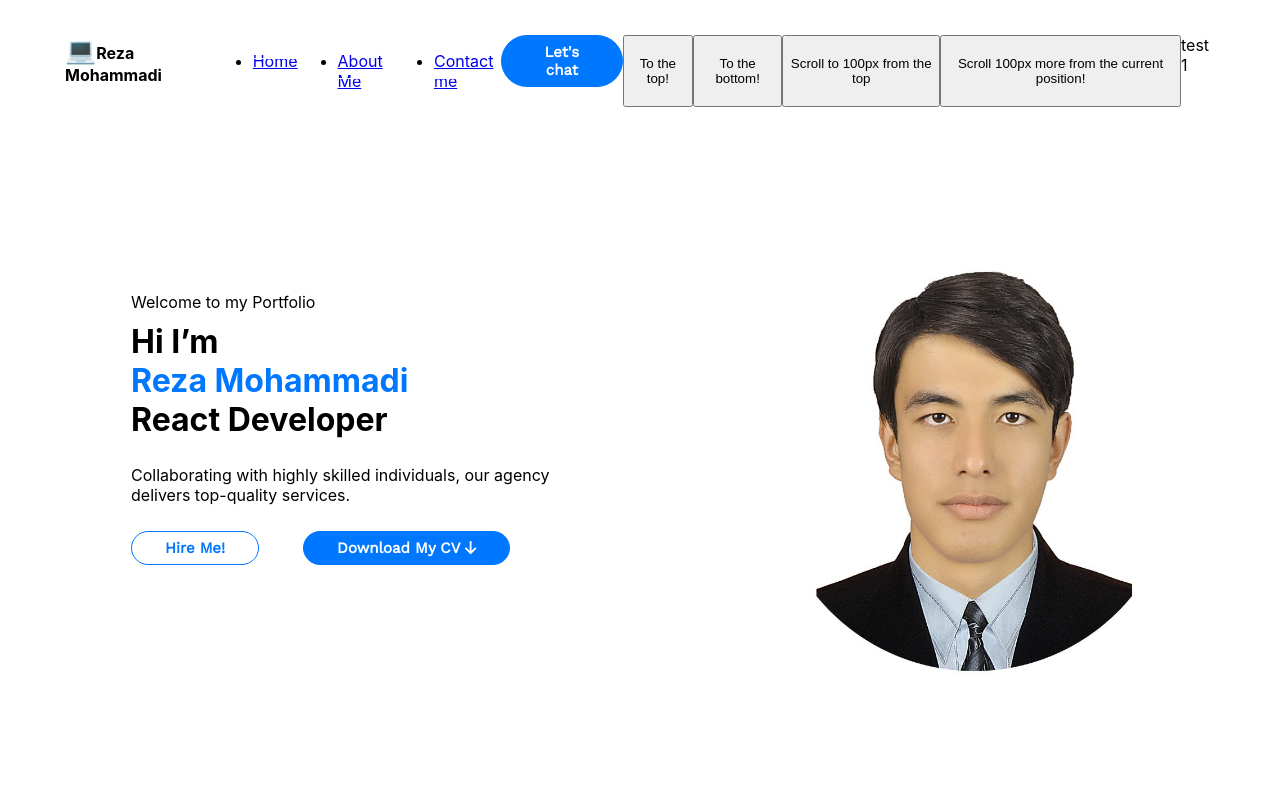
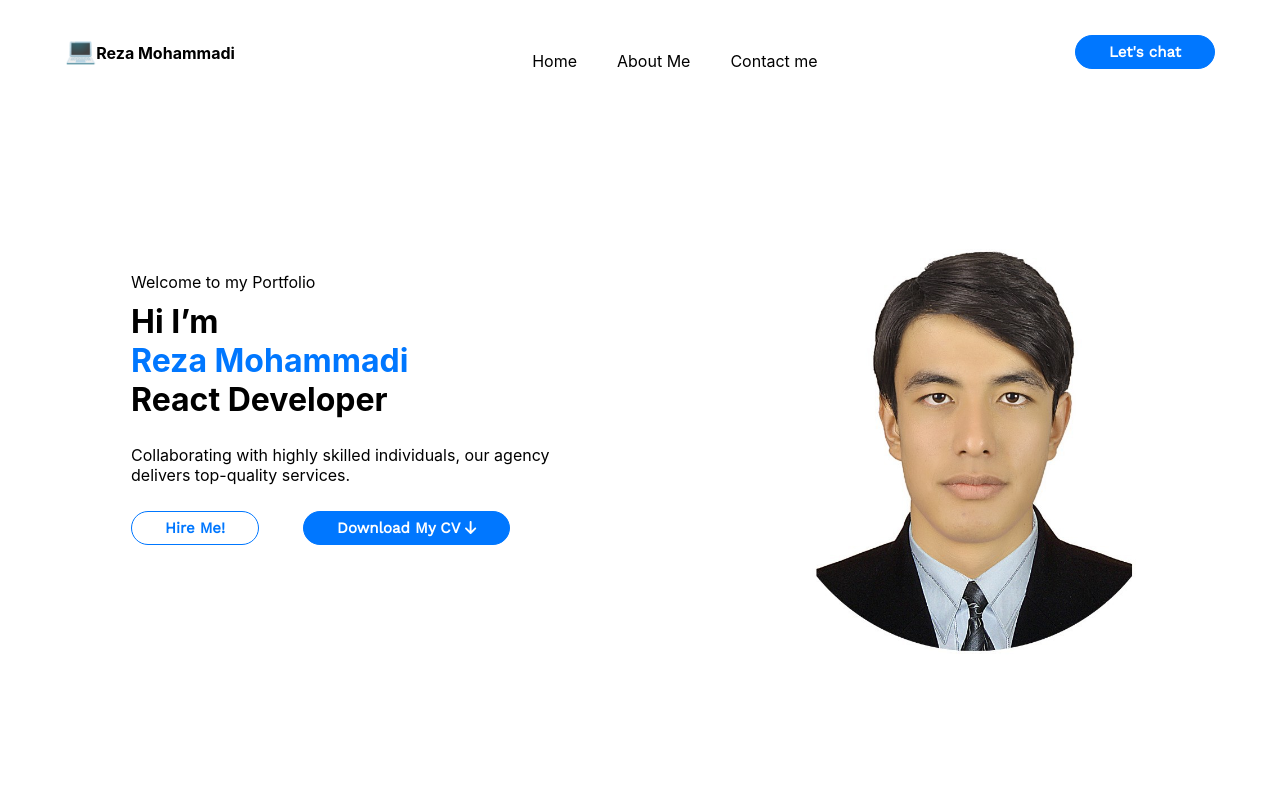
Before and after one commit to rezamohdev/my_portfolio, a React (Create React App) app: page / in a window 1280 px wide. Shown: the top 800 px of the page. Built offline with nearby package versions, Linux system fonts and the light colour scheme.

Commit message:
update: tags

```diff
--- a/src/components/Header/Header.css
+++ b/src/components/Header/Header.css
@@ -9,6 +9,8 @@
   display: flex;
   flex-direction: row;
   gap: 40px;
+  text-decoration: none;
+  list-style-type: none;
 }
 .header__link {
   position: relative;
@@ -16,14 +18,18 @@
   margin: 0;
   cursor: pointer;
   border-bottom: 1px solid transparent;
+  text-decoration: none;
+  list-style-type: none;
+  color: #000;
+  font-weight: 400;
 }
 .header__link::after {
   position: absolute;
   content: "";
   width: 100%;
-  height: 1.2px;
+  height: 1.7px;
   right: 0;
-  bottom: 12px;
+  bottom: 0px;
   background-color: #fff;
 }
 .header__link:hover::after {
@@ -59,8 +65,12 @@
 }
 .nav__buttons-list {
   list-style: none;
-  list-style-type: none;
+  text-decoration: none;
   padding: 5px;
+}
+.nav__link {
+  list-style: none;
+  text-decoration: none;
 }
 .nav__list-item {
   margin-top: 5px;
@@ -80,6 +90,8 @@
   .header__links {
     flex-direction: column;
     background-color: red;
+    text-decoration: none;
+    list-style: none;
   }
   .nav__button {
   }
--- a/src/components/Header/Header.js
+++ b/src/components/Header/Header.js
@@ -1,5 +1,5 @@
 import React, { useState,useEffect } from "react";
-import { Link, Button, Element, Events, animateScroll as scroll, scrollSpy } from 'react-scroll';
+import { Link, Button, Events, animateScroll as scroll, scrollSpy } from 'react-scroll';
 import RoundButton from "../RoundButton/RoundButton";
 import "./Header.css";
 import { FontAwesomeIcon } from "@fortawesome/react-fontawesome";
@@ -30,22 +30,7 @@ const Header = () => {
           };
         }, []);
 
-        // Defining functions to perform different types of scrolling.
-        const scrollToTop = () => {
-          scroll.scrollToTop();
-        };
 
-        const scrollToBottom = () => {
-          scroll.scrollToBottom();
-        };
-
-        const scrollTo = () => {
-          scroll.scrollTo(100); // Scrolling to 100px from the top of the page.
-        };
-
-        const scrollMore = () => {
-          scroll.scrollMore(100); // Scrolling an additional 100px from the current scroll position.
-        };
 
         // Function to handle the activation of a link.
         const handleSetActive = (to) => {
@@ -60,7 +45,8 @@ const Header = () => {
         {isMobile ?
             <div className="nav">
                 <div className="nav__top">
-                    <span className="header__logo"><span style={{ fontSize: 25 }}>💻</span><b>Reza Mohammadi</b></span>
+                    <span className="header__logo">
+                        <span style={{ fontSize: 25 }}>💻    </span><b> Reza Mohammadi</b></span>
                     <button className="nav__menu-button" onClick={handleMenuClick}>
                         <FontAwesomeIcon icon={faBars} />
                     </button>
@@ -74,7 +60,7 @@ const Header = () => {
                             <li className="nav__list-item"><Link className="nav__link" href="#">About Me</Link></li>
                             <li className="nav__list-item"><Link className="nav__link" href="#">Contact me</Link></li>
                         </ul>
-                        <a href="mailto:rezamoh847@gmail.com" style={{ marginLeft: 10 }}><Button>Let's chat</Button></a>
+                        <a href="mailto:mailto:rezamohamadi463@yahoo.com" style={{ marginLeft: 10 }}><Button>Let's chat</Button></a>
                     </div>
                 )}
                 {/* </div> */}
@@ -99,17 +85,8 @@ const Header = () => {
                         <Link className="header__link" href="#">Contact me</Link>
                     </li>
                 </ul>
-                <a href="mailto:rezamoh847@gmail.com" ><RoundButton>Let's chat</RoundButton></a>
-                <button onClick={scrollToTop} >To the top!</button>
-    <br/>
-    <button onClick={scrollToBottom}>To the bottom!</button>
-    <br/>
-    <button onClick={scrollTo}>Scroll to 100px from the top</button>
-    <br/>
-    <button onClick={scrollMore}>Scroll 100px more from the current position!</button>
-                    <Element name="test1" className="element">
-      test 1
-    </Element>
+                <a href="mailto:mailto:rezamohamadi463@yahoo.com" ><RoundButton>Let's chat</RoundButton></a>
+
 
             </header>
         }
```
